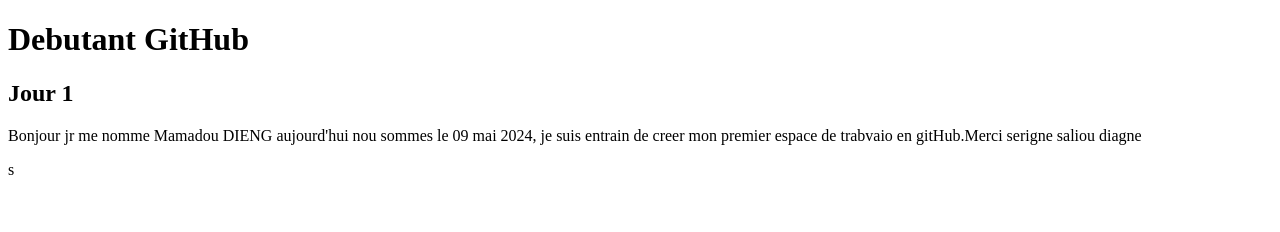
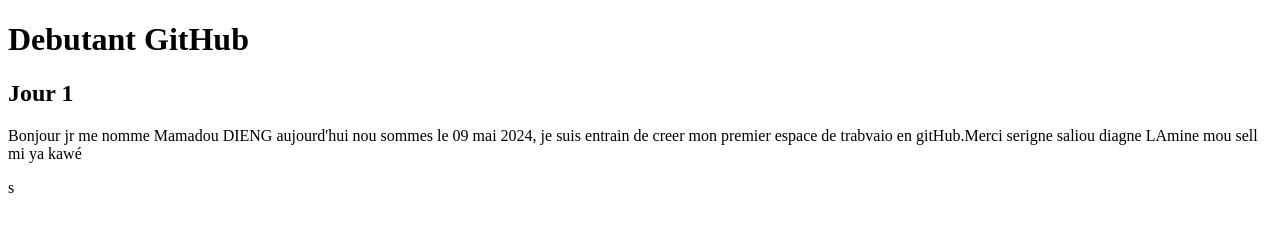
Before and after one commit to Mamadou-DIENG/Premier-code, a plain HTML site: page index.html in a window 1280 px wide. Drawn offline with Linux system fonts and the light colour scheme.

Commit message:
Update index.html

```diff
--- a/index.html
+++ b/index.html
@@ -11,6 +11,7 @@
     <p>Bonjour jr me nomme Mamadou DIENG aujourd'hui nou sommes le 09 mai 2024,
          je suis entrain de creer mon premier espace de trabvaio en gitHub.Merci
         serigne saliou diagne
+        LAmine mou sell mi ya kawé
     </p>
 </body>
 </html>s
```
